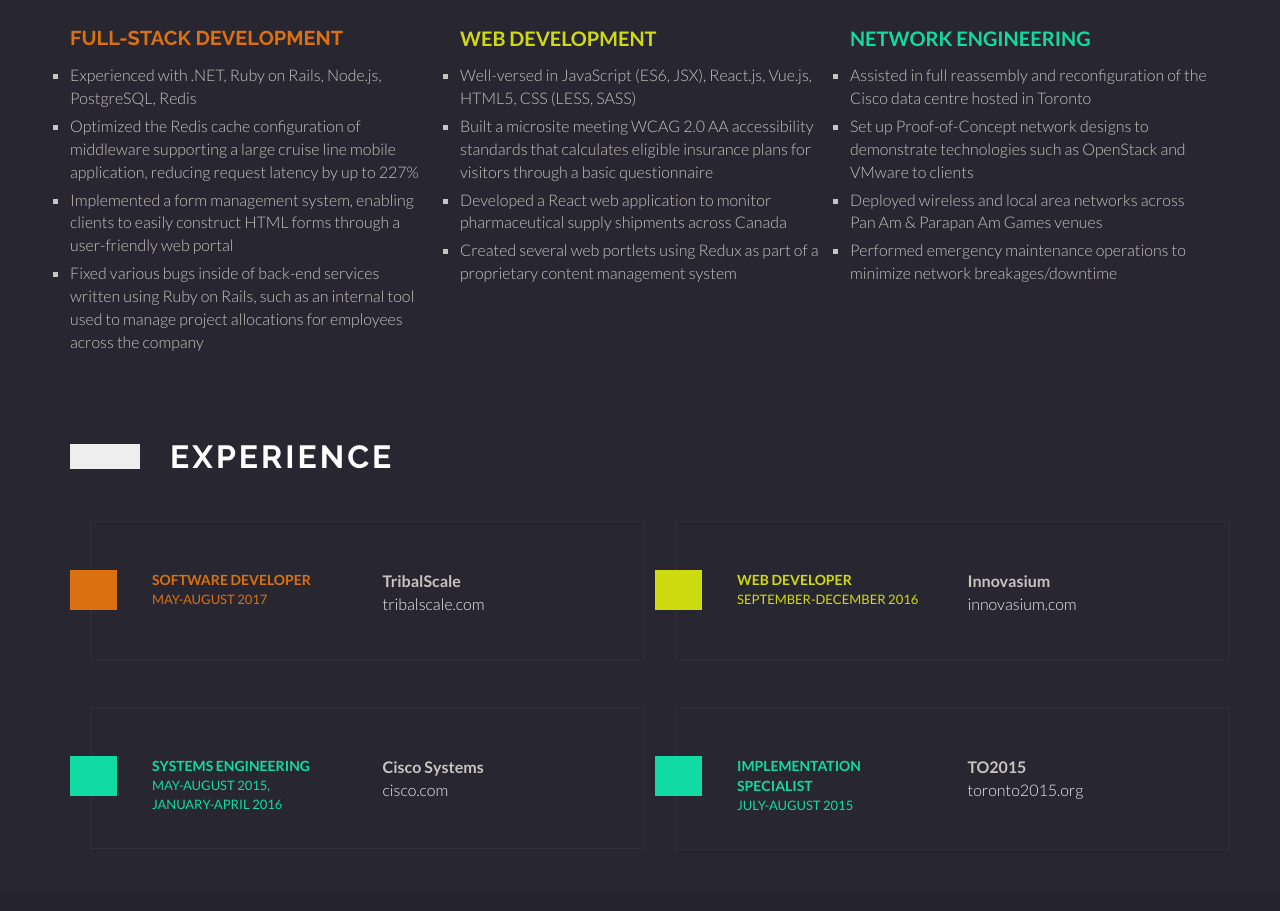
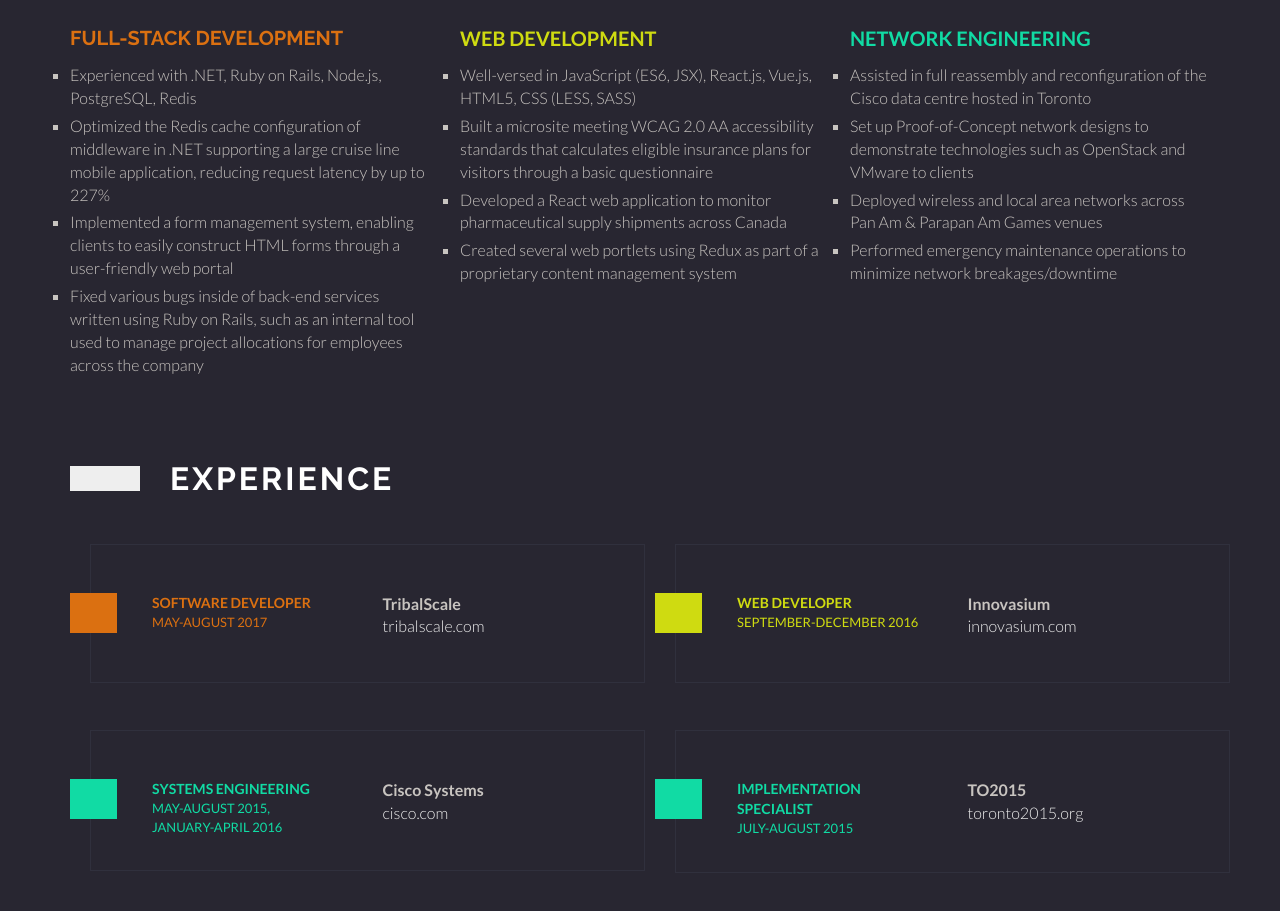
Before and after one commit to jordedwards/jordedwards.github.io, a plain HTML site: page index.html in a window 1280 px wide. Shown: the part 1458-2369 px from the top of the page. Drawn offline with Linux system fonts and the light colour scheme.

Commit message:
Minor resume update

```diff
--- a/index.html
+++ b/index.html
@@ -128,8 +128,8 @@
             <h4>FULL-STACK DEVELOPMENT</h4>
             <ul>
               <li>Experienced with .NET, Ruby on Rails, Node.js, PostgreSQL, Redis</li>
-              <li>Optimized the Redis cache configuration of middleware supporting a large cruise line mobile
-                application, reducing request latency by up to 227%</li>
+              <li>Optimized the Redis cache configuration of middleware in .NET supporting a large cruise line
+                mobile application, reducing request latency by up to 227%</li>
               <li>Implemented a form management system, enabling clients to easily construct HTML forms through
                 a user-friendly web portal</li>
               <li>Fixed various bugs inside of back-end services written using Ruby on Rails, such as an
```
Also changed, not shown: img/resume.png.
